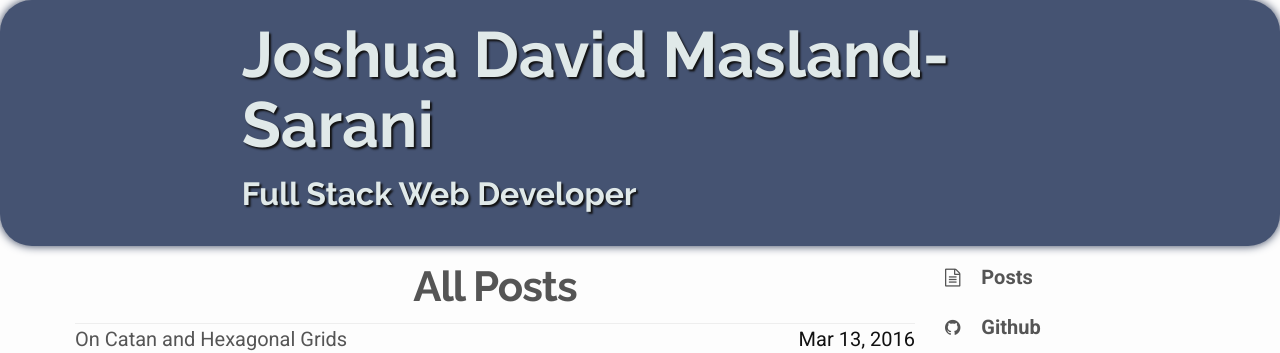
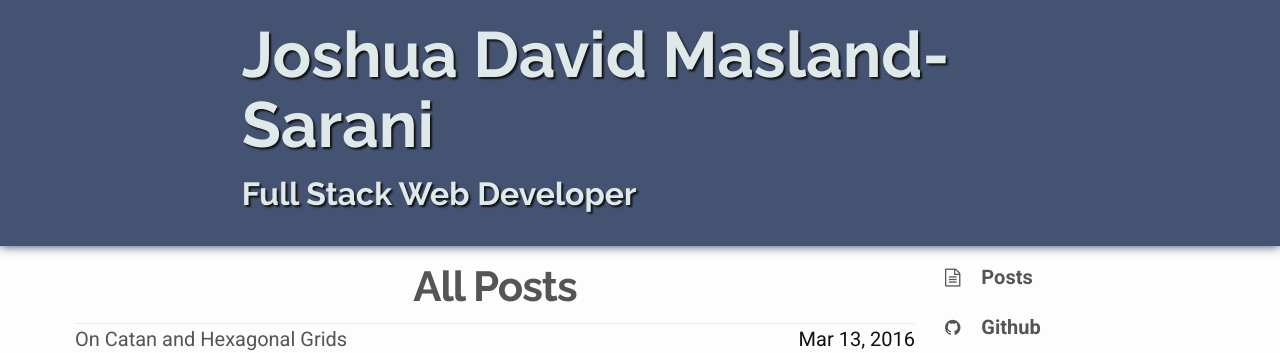
Before and after one commit to JMazzy/jmazzy.github.io, a Jekyll site: the page built from _posts/2016-05-04-posts.html, in a window 1280 px wide. Shown: the top 353 px of the page. Built offline with Jekyll 4.4.1, drawn with Linux system fonts in a browser that asks for light colours; nearby versions of some CDN libraries.

Commit message:
header no round corners

```diff
--- a/_sass/_layout.scss
+++ b/_sass/_layout.scss
@@ -351,7 +351,6 @@ article {
 
 .header {
 	padding: 20px;
-	border-radius: 32px;
 	background-color: $bubble;
 	color: $light-text;
 	box-shadow: 0 0 10px $shadow;
```
